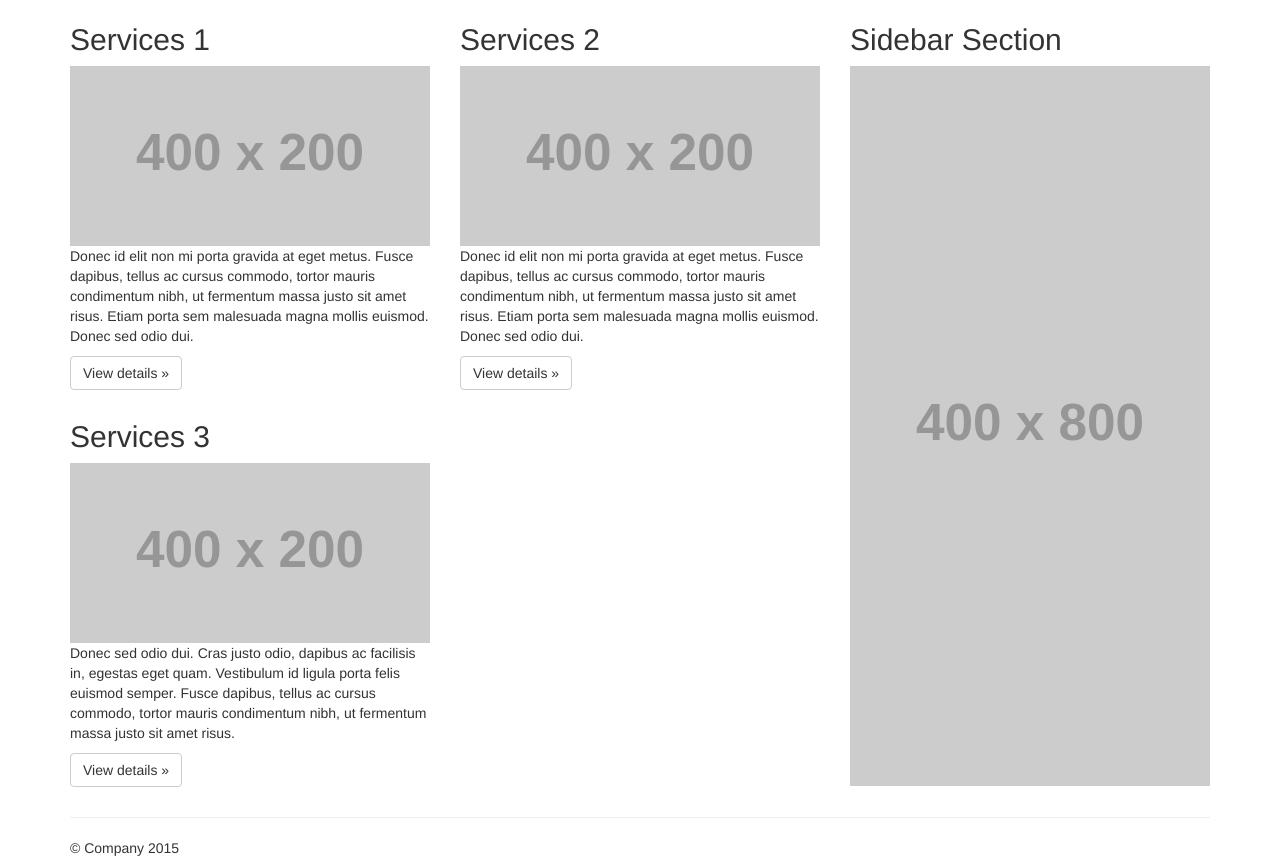
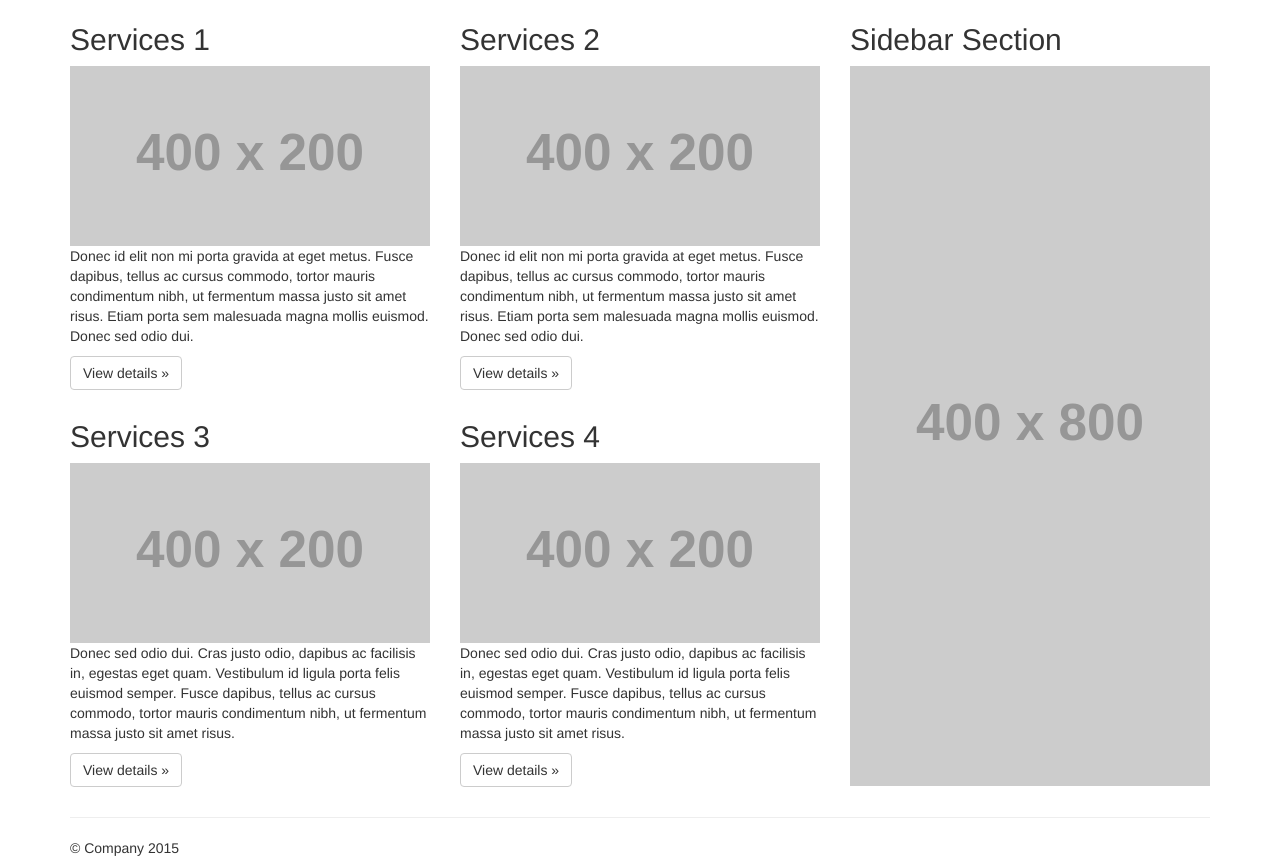
Before and after one commit to BrodBen/bt-free-template, a plain HTML site: page index.html in a window 1280 px wide. Shown: the part 235-1103 px from the top of the page. Drawn offline with nearby package versions, Linux system fonts and the light colour scheme; placeholder pictures from the web are drawn by us.

Commit message:
Added some more contents. v1.1.0

```diff
--- a/index.html
+++ b/index.html
@@ -6,7 +6,7 @@
   <head>
       <meta charset="utf-8">
       <meta http-equiv="X-UA-Compatible" content="IE=edge,chrome=1">
-      <title></title>
+      <title>Title Here</title>
       <meta name="description" content="">
       <meta name="viewport" content="width=device-width, initial-scale=1">
 
@@ -88,9 +88,15 @@
                 </div>
                 <div class="col-sm-6 col-xs-12">
                 <h2>Services 3</h2>
-                <img src="http://placehold.it/400x200" class="img-responsive">
-                <p>Donec sed odio dui. Cras justo odio, dapibus ac facilisis in, egestas eget quam. Vestibulum id ligula porta felis euismod semper. Fusce dapibus, tellus ac cursus commodo, tortor mauris condimentum nibh, ut fermentum massa justo sit amet risus.</p>
-                <p><a class="btn btn-default" href="#" role="button">View details &raquo;</a></p>
+                  <img src="http://placehold.it/400x200" class="img-responsive">
+                  <p>Donec sed odio dui. Cras justo odio, dapibus ac facilisis in, egestas eget quam. Vestibulum id ligula porta felis euismod semper. Fusce dapibus, tellus ac cursus commodo, tortor mauris condimentum nibh, ut fermentum massa justo sit amet risus.</p>
+                  <p><a class="btn btn-default" href="#" role="button">View details &raquo;</a></p>
+                </div>
+                <div class="col-sm-6 col-xs-12">
+                <h2>Services 4</h2>
+                  <img src="http://placehold.it/400x200" class="img-responsive">
+                  <p>Donec sed odio dui. Cras justo odio, dapibus ac facilisis in, egestas eget quam. Vestibulum id ligula porta felis euismod semper. Fusce dapibus, tellus ac cursus commodo, tortor mauris condimentum nibh, ut fermentum massa justo sit amet risus.</p>
+                  <p><a class="btn btn-default" href="#" role="button">View details &raquo;</a></p>
                 </div>
               </div>
             </div>
```
